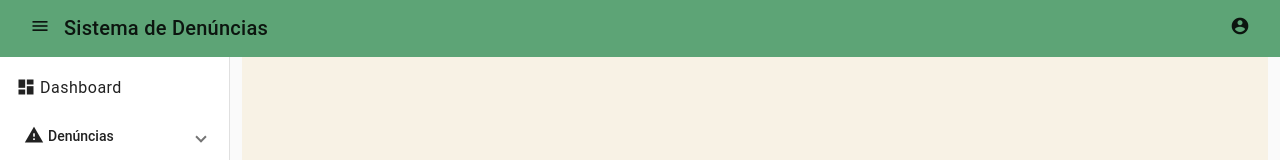
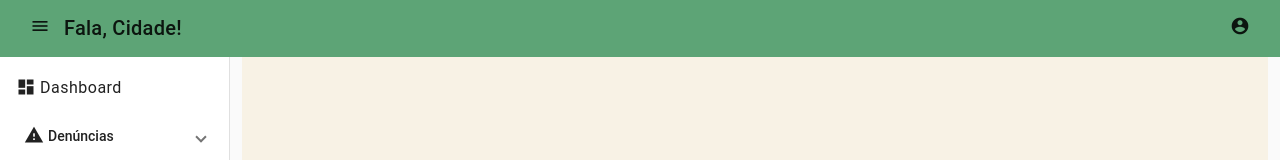
Before and after one commit to RRomano00/Fala-Cidade, an Angular app in the folder Projetos/Front-end/: page / in a window 1280 px wide. Shown: the top 160 px of the page. Built offline with nearby package versions, Linux system fonts and the light colour scheme.

Commit message:
feat: alteração do nome na barra superior

```diff
--- a/Projetos/Front-end/src/app/views/app/main/main.component.html
+++ b/Projetos/Front-end/src/app/views/app/main/main.component.html
@@ -4,7 +4,7 @@
     <button mat-icon-button (click)="sidenav.toggle()" matTooltip="Menu">
       <mat-icon>menu</mat-icon>
     </button>
-    <span class="app-title">Sistema de Denúncias</span>
+    <span class="app-title">Fala, Cidade!</span>
     <span class="toolbar-item-spacer"></span>
     <button mat-icon-button matTooltip="Meu perfil" [matMenuTriggerFor]="myProfile">
       <mat-icon>account_circle</mat-icon>
```
